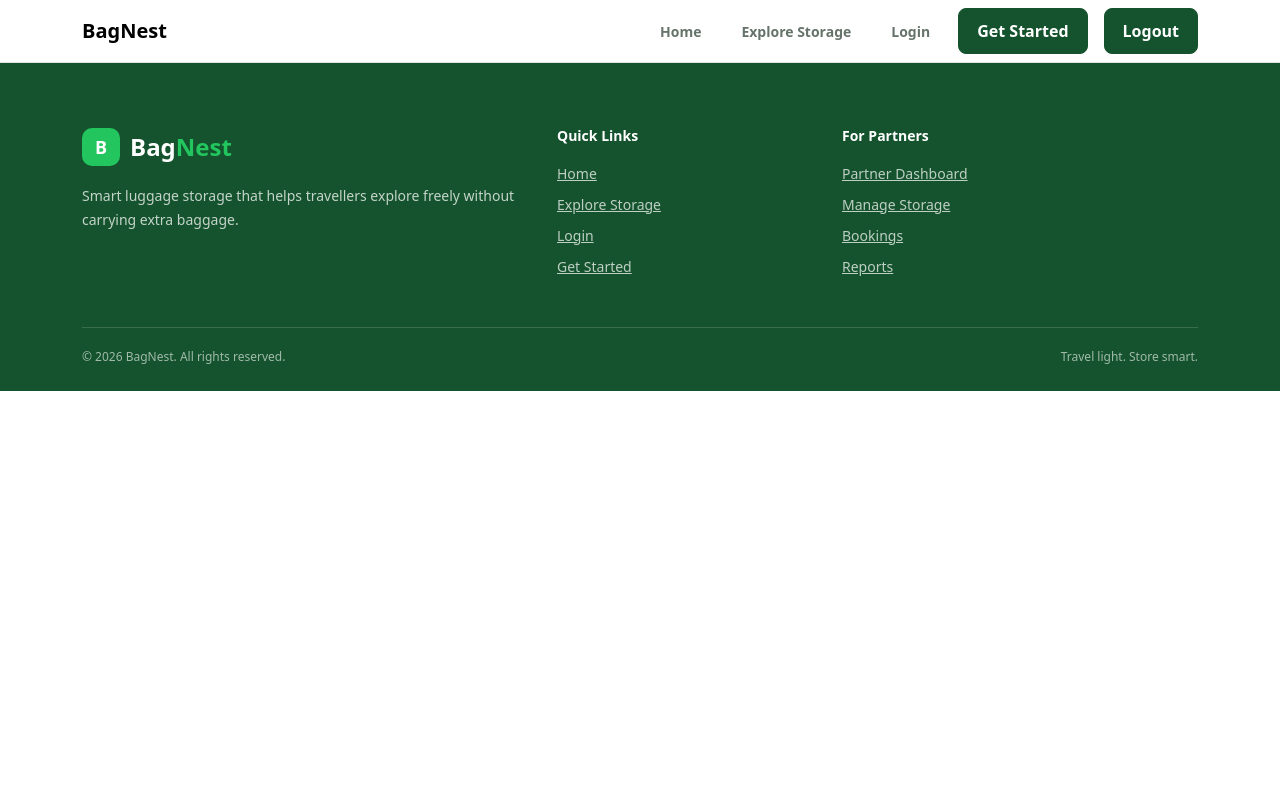
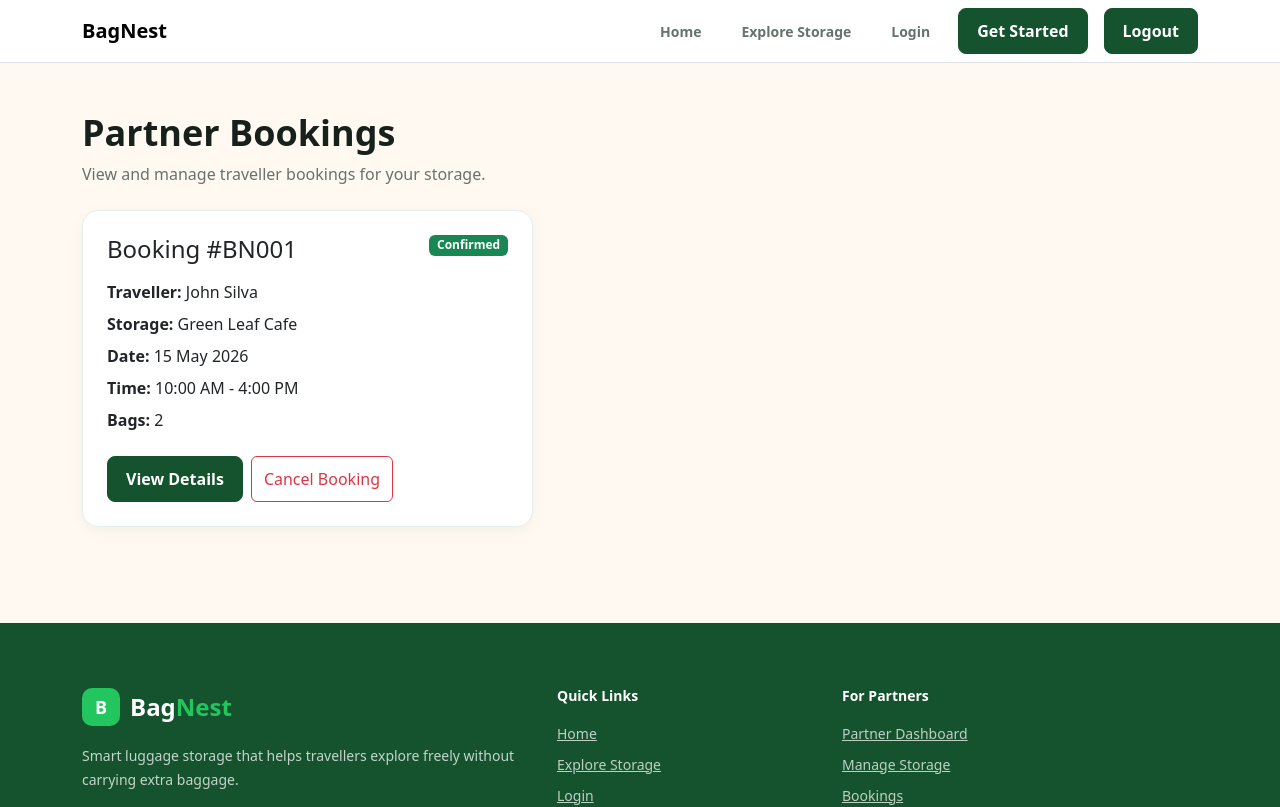
Before and after one commit to paviththira-vinayagamoorthy/BagNest, a React (Vite) app in the folder frontend/hackathon_projects/: page /partner-bookings in a window 1280 px wide. Shown: the top 807 px of the page. Built offline with nearby package versions, Linux system fonts and the light colour scheme.

Commit message:
partner booking viewing page added

```diff
--- /dev/null
+++ b/frontend/hackathon_projects/src/pages/partner/PartnerBookings.jsx
@@ -0,0 +1,87 @@
+function PartnerBookings() {
+  return (
+    <div className="page-section py-5">
+
+      <div className="container">
+
+        {/* Page heading */}
+        <h1 className="page-title">
+          Partner Bookings
+        </h1>
+
+        <p className="page-description">
+          View and manage traveller bookings for your storage.
+        </p>
+
+        {/* Booking list */}
+        <div className="row mt-4">
+
+          {/* Booking card */}
+          <div className="col-md-6 col-lg-5 mb-4">
+
+            <div className="bag-card p-4">
+
+              <div className="d-flex justify-content-between align-items-start mb-3">
+
+                <h4 className="mb-0">
+                  Booking #BN001
+                </h4>
+
+                <span className="badge text-bg-success">
+                  Confirmed
+                </span>
+
+              </div>
+
+              <p className="mb-2">
+                <strong>Traveller:</strong> John Silva
+              </p>
+
+              <p className="mb-2">
+                <strong>Storage:</strong> Green Leaf Cafe
+              </p>
+
+              <p className="mb-2">
+                <strong>Date:</strong> 15 May 2026
+              </p>
+
+              <p className="mb-2">
+                <strong>Time:</strong> 10:00 AM - 4:00 PM
+              </p>
+
+              <p className="mb-4">
+                <strong>Bags:</strong> 2
+              </p>
+
+              {/* Booking actions */}
+              <div className="d-flex gap-2">
+
+                <button
+                  type="button"
+                  className="btn btn-primary-custom"
+                >
+                  View Details
+                </button>
+
+                <button
+                  type="button"
+                  className="btn btn-outline-danger"
+                >
+                  Cancel Booking
+                </button>
+
+              </div>
+
+            </div>
+
+          </div>
+
+        </div>
+
+      </div>
+
+    </div>
+  );
+}
+
+export default PartnerBookings;
--- a/frontend/hackathon_projects/src/pages/routes/AppRoutes.jsx
+++ b/frontend/hackathon_projects/src/pages/routes/AppRoutes.jsx
@@ -12,6 +12,7 @@ import TravellerProfile from "../traveller/TravellerProfile";
 import Notifications from "../traveller/Notifications";
 import PartnerDashboard from "../partner/PartnerDashboard";
 import ManageStorage from "../partner/ManageStorage";
+import PartnerBookings from "../partner/PartnerBookings";
 
 function AppRoutes() {
   return (
@@ -29,6 +30,7 @@ function AppRoutes() {
       <Route path="/notifications" element={<Notifications />}/>
       <Route path="/partner-dashboard" element={<PartnerDashboard />}/>
       <Route path="/manage-storage" element={<ManageStorage />}/>
+      <Route path="/partner-bookings" element={<PartnerBookings />}/>
     </Routes>
   );
 }
```
